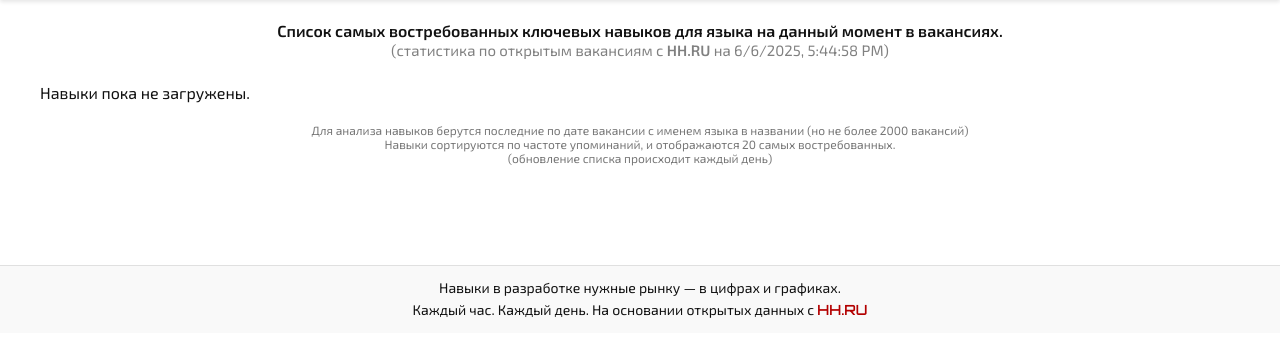
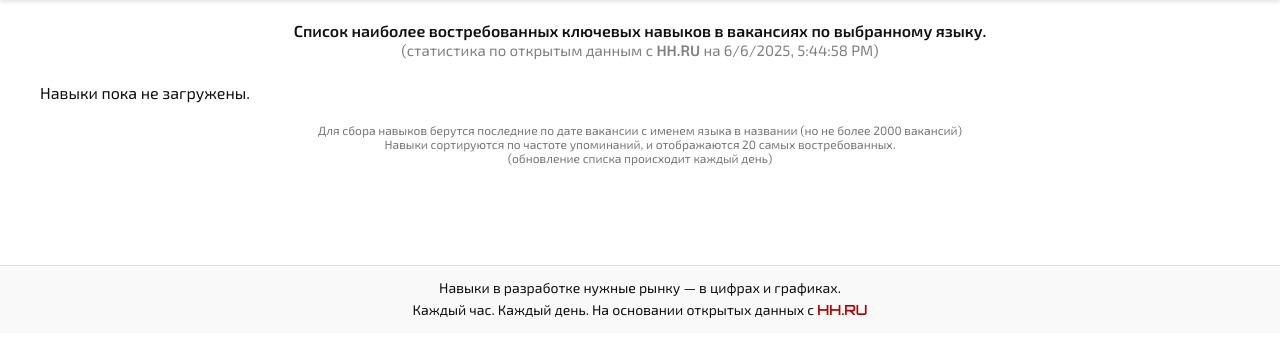
Before and after one commit to r-kh/HotSkills, a Python web app: template templates/lang.html in a window 1280 px wide. Shown: the part 75-432 px from the top of the page. Run offline with Jinja, Linux system fonts and the light colour scheme; the template is opened without the code that fills it, so the values that code supplies are empty.

Commit message:
Правки в тексте: упоминание об использовании данных с HH.RU для аналитики сделано более корректным
Остались задачи:
- исправить отображение daily графика в момент разницы в днях (например UTC → JST)
- реализовать кнопки переключения между DAILY и HOURLY графиками

```diff
--- a/templates/lang.html
+++ b/templates/lang.html
@@ -10,9 +10,9 @@
 
 <!-- Заголовок для навыков. -->
 <div class="chart-title">
-    Список самых востребованных ключевых навыков для языка на данный момент в вакансиях.<br>
+    Список наиболее востребованных ключевых навыков в вакансиях по выбранному языку.<br>
     <!-- Информирование о статистике с HH.RU на текущую дату/время -->
-    <span class="title-sub">(cтатистика по открытым вакансиям с <strong>HH.RU</strong> на <span id="current-datetime"></span>)</span>
+    <span class="title-sub">(cтатистика по открытым данным с <strong>HH.RU</strong> на <span id="current-datetime"></span>)</span>
 </div>
 
 
@@ -35,7 +35,7 @@
 <!-- Вспомогательныя информация по навыкам (откуда берётся и как часто обновляется) -->
 <div class="container-page">
     <p class="chart-source">
-        Для анализа навыков берутся последние по дате вакансии с именем языка в названии (но не более 2000 вакансий)<br>
+        Для сбора навыков берутся последние по дате вакансии с именем языка в названии (но не более 2000 вакансий)<br>
         Навыки сортируются по частоте упоминаний, и отображаются 20 самых востребованных.<br>
         (обновление списка происходит каждый день)
     </p>
```
